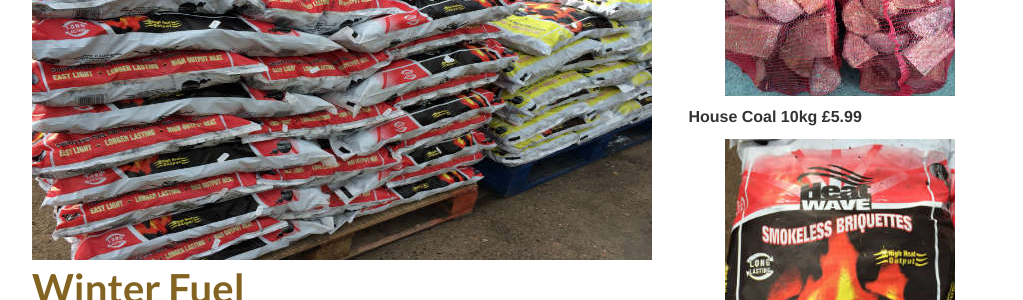
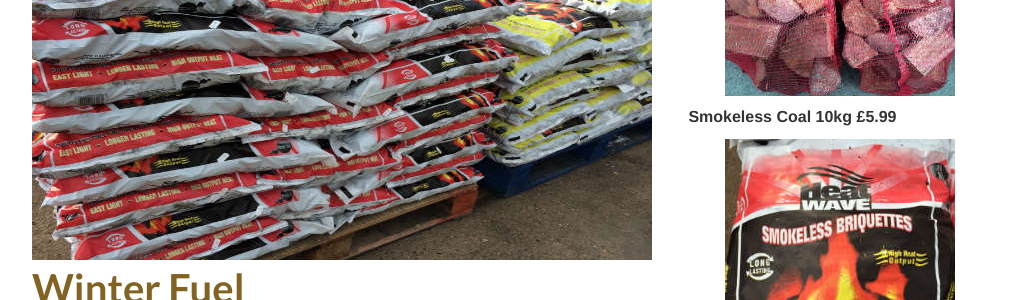
Before and after one commit to RootsShoots/site, a Jekyll site: the page built from winterfuel.md, in a window 1280 px wide. Shown: the part 342-642 px from the top of the page, without its empty margins (128-1151 px from the left). Built offline with Jekyll 4.4.1, drawn with Linux system fonts in a browser that asks for light colours; nearby versions of some CDN libraries.

Commit message:
smokeless coal

```diff
--- a/winterfuel.md
+++ b/winterfuel.md
@@ -5,7 +5,7 @@
 features:
   - title: Log Sacks £4.99 each 2 Sacks for £8
     img: smllogs.jpg
-  - title: House Coal 10kg £5.99
+  - title: Smokeless Coal 10kg £5.99
     img: hosuecoal.jpg
 ---
 
```
